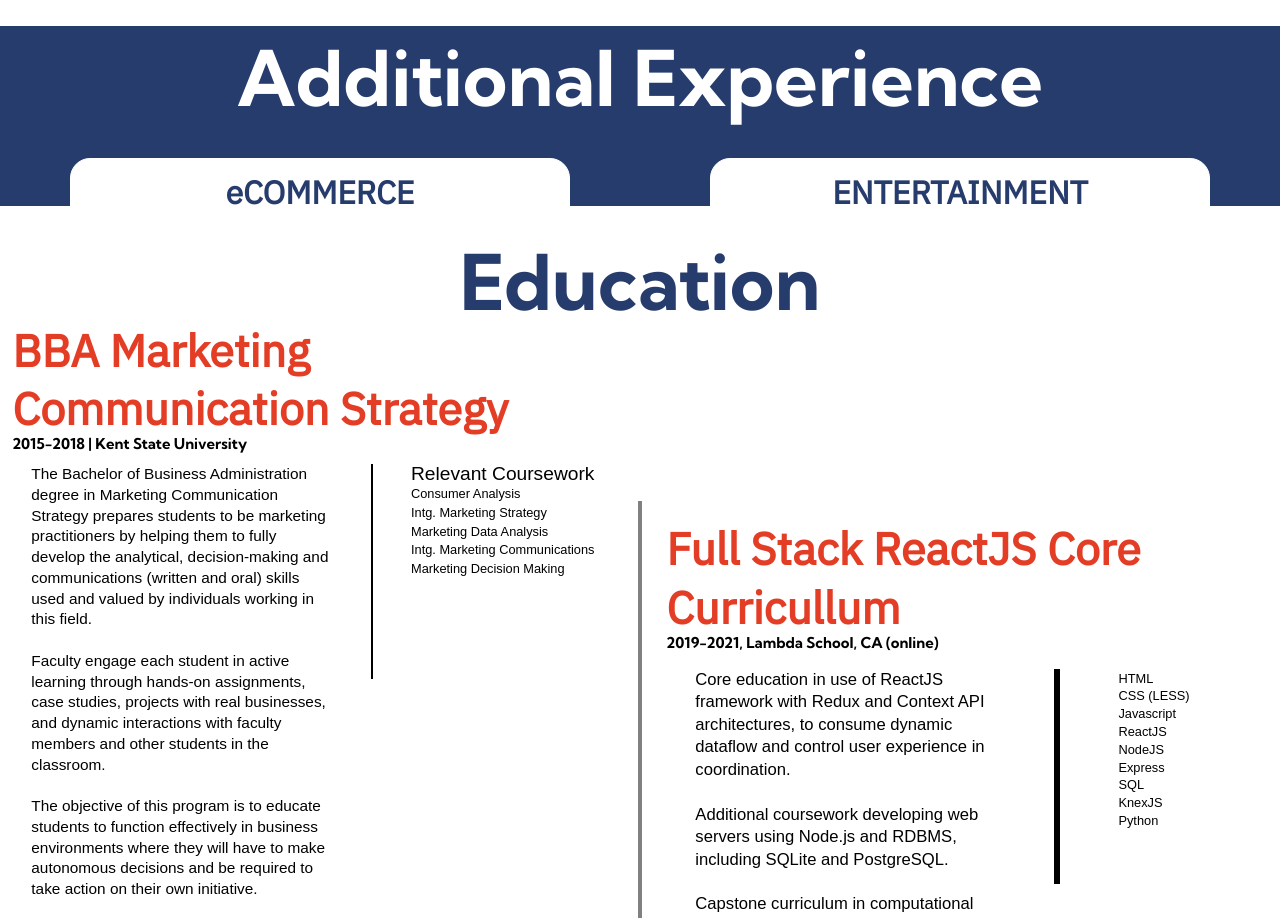
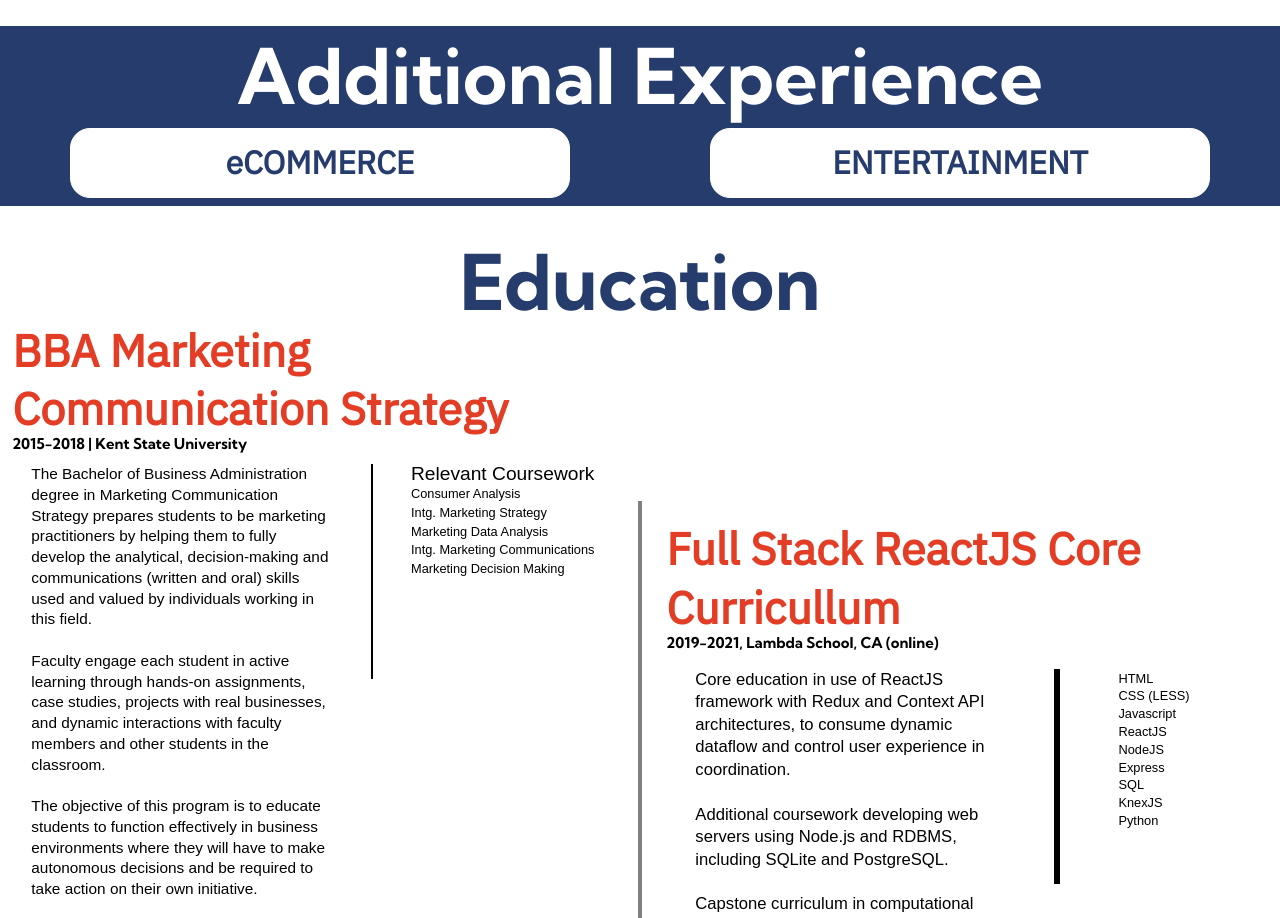
Before and after one commit to AvantGov/resume, a React (Create React App) app in the folder client/: page /about in a window 1280 px wide. Shown: the part 1820-2738 px from the top of the page. Built offline with nearby package versions, Linux system fonts and the light colour scheme; a web font is replaced by a local one.

Commit message:
adding a couple quick hotfixes for the button on technical skills section on responsive viewports

```diff
--- a/client/src/index.css
+++ b/client/src/index.css
@@ -491,13 +491,12 @@ h2 {
 .jobsHeader__areaContainer {
   /* border: 2px solid blue; */
   margin-top: 1%;
-  height: 40%;
+  height: 100%;
   display: flex;
   justify-content: space-around;
   flex-wrap: wrap;
   width: 100%;
   align-items: center;
-  padding-top: 2%;
 }
 
 
@@ -1666,6 +1665,7 @@ h2 {
 
   .jobsHeader__areaContainer {
     height: 50%;
+    padding-top: 2%;
   }
 
   .Contact {
```
